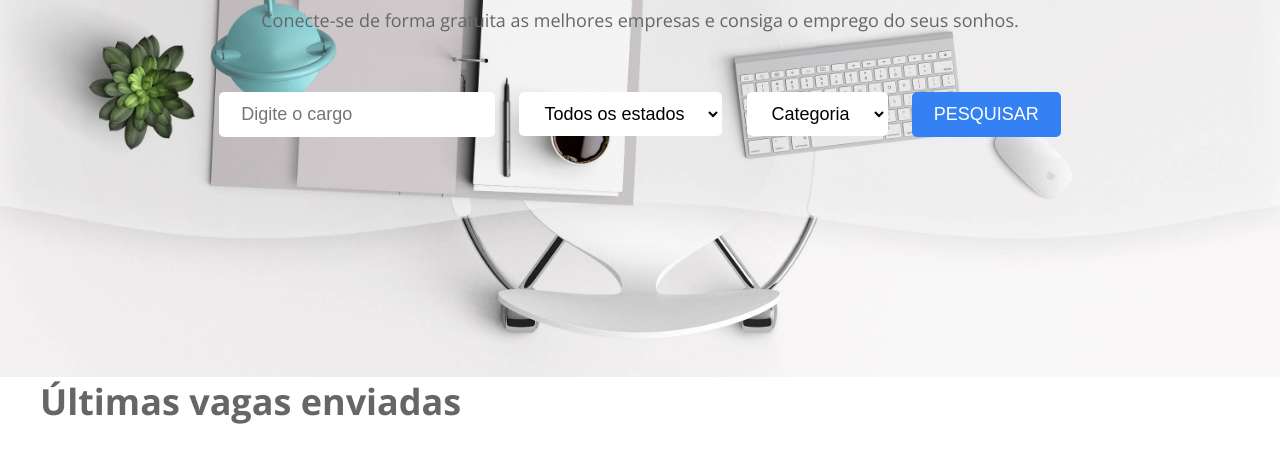
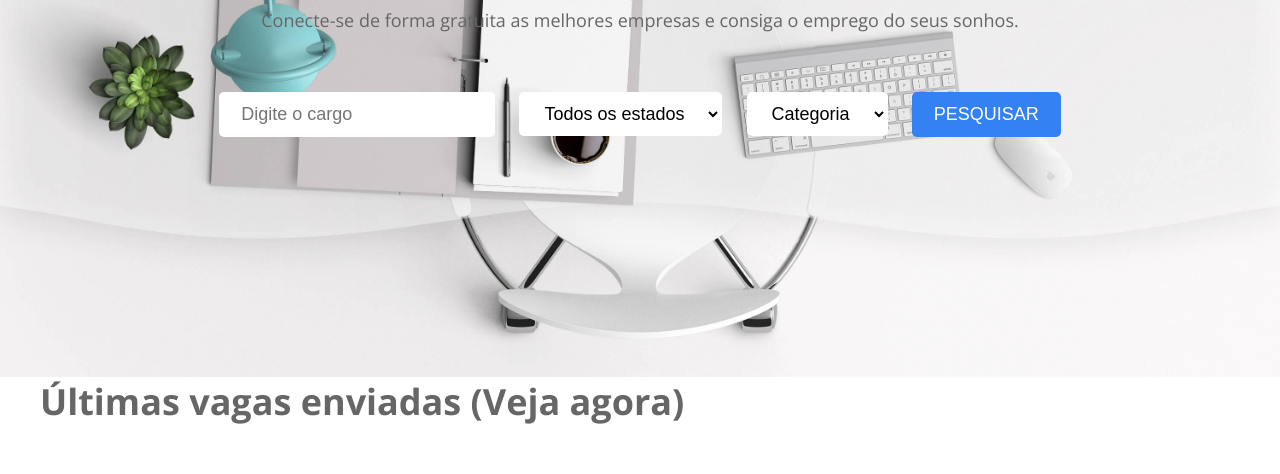
Before and after one commit to GabrielColares/primeiro-projeto-html-css, a plain HTML site: page index.html in a window 1280 px wide. Shown: the part 472-946 px from the top of the page. Drawn offline with nearby package versions, Linux system fonts and the light colour scheme.

Commit message:
lastjobs título alterado

```diff
--- a/index.html
+++ b/index.html
@@ -38,7 +38,7 @@
            </div>
         </header>
          <main id="lastjobs-container" class="wrapper">
-            <h1>Últimas vagas enviadas</h1>
+            <h1>Últimas vagas enviadas (Veja agora)</h1>
               <ul>
                 <li>
                    <a href="#" class="clickarea">
```
